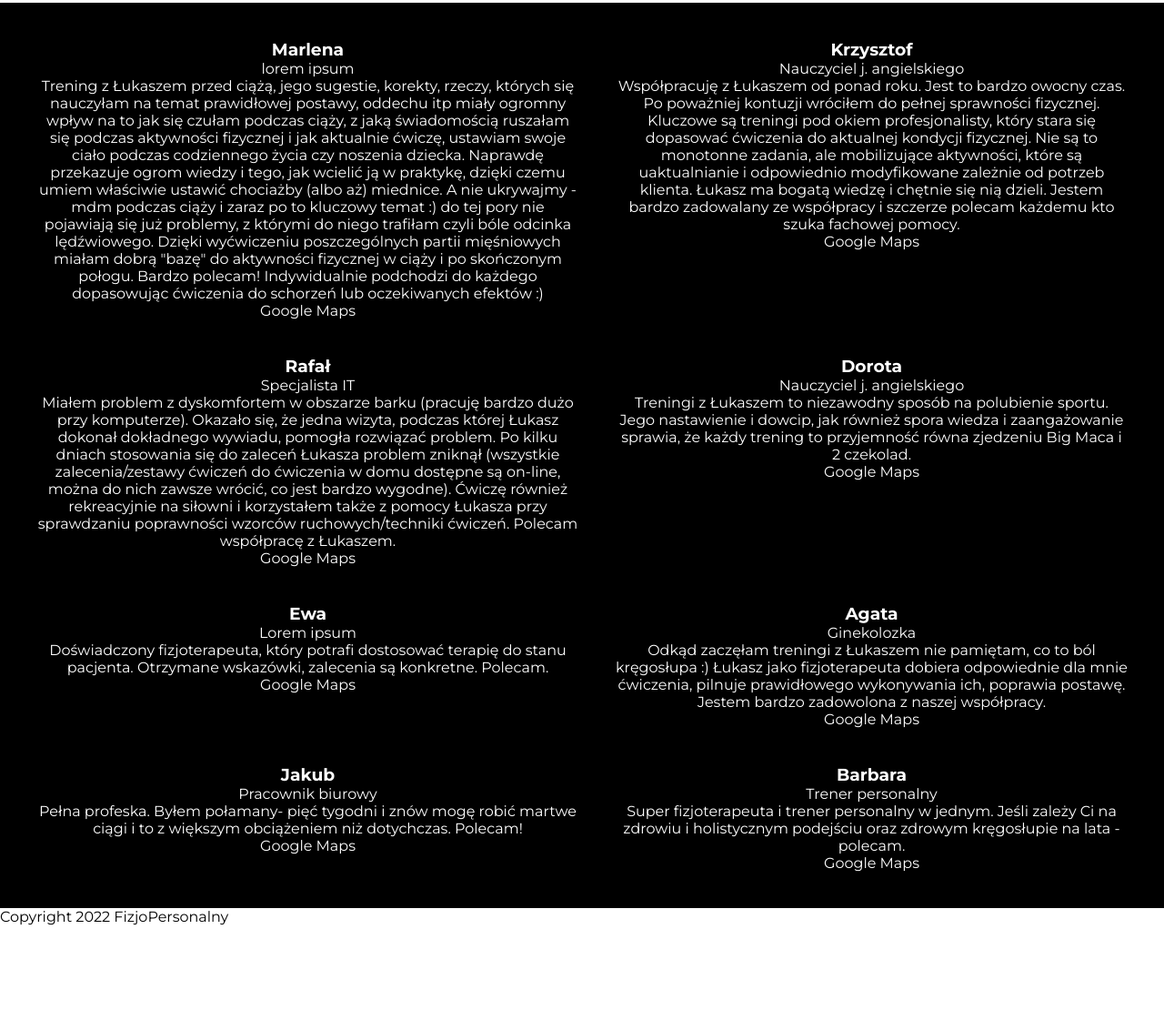
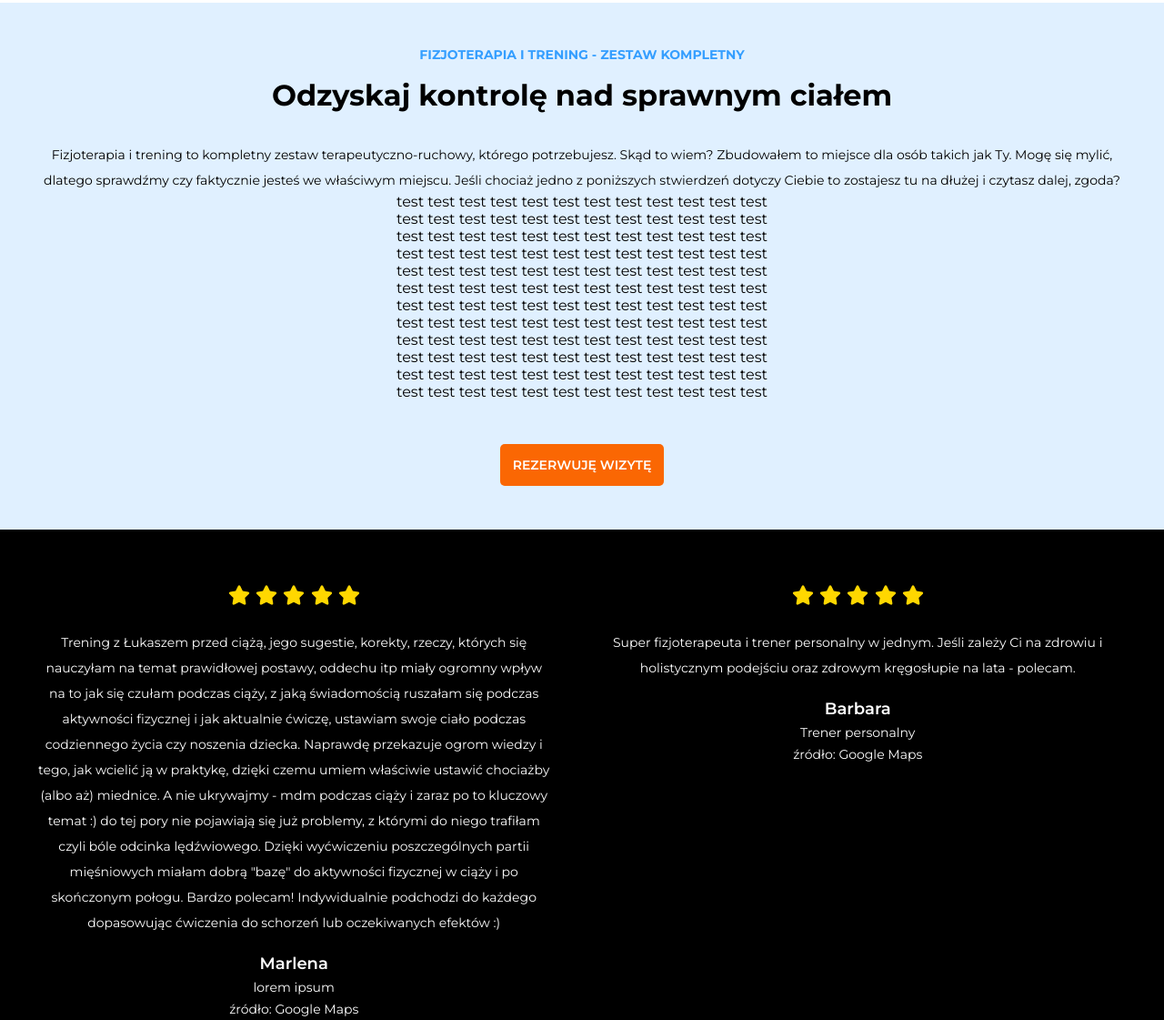
Before and after one commit to montesqieu/fizjopersonalny23, a Gatsby site: page / in a window 1280 px wide. Shown: the part 1407-2528 px from the top of the page at 91% size. Before the commit the page ends 2424 px from the top, so only its background shows below. Built offline with nearby package versions, Linux system fonts and the light colour scheme; Gatsby itself is replaced by a stand-in of ours.

Commit message:
Update index.js

```diff
--- a/src/pages/index.js
+++ b/src/pages/index.js
@@ -5,7 +5,7 @@ import Button1 from '../components/Button1'
 import Button2 from '../components/Button2'
 import { graphql, Link } from 'gatsby'
 import {
-          first_screen,
+          header_screen,
           header,
           header_info,
           header_img,
@@ -20,8 +20,15 @@ import {
           grid_box,
           grid_item,
           grid_icon,
+          value_screen,
           testimonial_screen,
-          testimonial_grid
+          testimonial_grid,
+          testimonial_item,
+          testimonial_stars,
+          testimonial_text,
+          testimonial_client,
+          testimonial_profession,
+          testimonial_source,
         }
         from '../styles/home.module.css'
 import { GiBackPain } from "@react-icons/all-files/gi/GiBackPain";
@@ -30,15 +37,38 @@ import { FaFlagCheckered } from "@react-icons/all-files/fa/FaFlagCheckered";
 import { FaRunning } from "@react-icons/all-files/fa/FaRunning";
 import { GiShrimp } from "@react-icons/all-files/gi/GiShrimp";
 import { GiStopSign } from "@react-icons/all-files/gi/GiStopSign";
+import { FaStar } from "@react-icons/all-files/fa/FaStar";
 import { GatsbyImage } from "gatsby-plugin-image"
+
+function shuffle(array) {
+  const length = array == null ? 0 : array.length;
+
+  if (!length) {
+    return [];
+  }
+
+  let index = -1;
+
+  const lastIndex = length - 1;
+  const result = [...array];
+
+  while (++index < length) {
+    const rand = index + Math.floor(Math.random() * (lastIndex - index + 1));
+    const value = result[rand];
+    result[rand] = result[index];
+    result[index] = value;
+  }
+
+  return result;
+}
 
 export default function Home({ data }) {
   console.log(data)
-  const testimonial = data.testimonials.nodes
+  const testimonial = shuffle(data.testimonial.nodes).slice(0, 4);
 
   return (
     <Layout>
-      <div className={first_screen}>
+      <div className={header_screen}>
           <Navbar />
         <div className={header}>
           <div className={header_img}>
@@ -90,16 +120,57 @@ export default function Home({ data }) {
           <Button1 />
         </div>
       </div>
+      <div className={value_screen}>
+        <h2 className={section_header}>Fizjoterapia i trening - zestaw kompletny</h2>
+        <div className={section_subheader}>Odzyskaj kontrolę nad sprawnym ciałem</div>
+        <p className={section_paragraph}>Fizjoterapia i trening to kompletny zestaw terapeutyczno-ruchowy, którego potrzebujesz. Skąd to wiem? Zbudowałem to miejsce dla osób takich jak Ty. Mogę się mylić, dlatego sprawdźmy czy faktycznie jesteś we właściwym miejscu. Jeśli chociaż jedno z poniższych stwierdzeń dotyczy Ciebie to zostajesz tu na dłużej i czytasz dalej, zgoda?</p>
+        <div>test test test test test test test test test test test test </div>
+        <div>test test test test test test test test test test test test </div>
+        <div>test test test test test test test test test test test test </div>
+        <div>test test test test test test test test test test test test </div>
+        <div>test test test test test test test test test test test test </div>
+        <div>test test test test test test test test test test test test </div>
+        <div>test test test test test test test test test test test test </div>
+        <div>test test test test test test test test test test test test </div>
+        <div>test test test test test test test test test test test test </div>
+        <div>test test test test test test test test test test test test </div>
+        <div>test test test test test test test test test test test test </div>
+        <div>test test test test test test test test test test test test </div>
+        <div className={btn}>
+          <Button1 />
+        </div>
+      </div>
       <div className={testimonial_screen}>
         <div className={testimonial_grid}>
           {testimonial.map(testimonial => (
-            <div>
-              <h3>{testimonial.frontmatter.client}</h3>
-              <p>{testimonial.frontmatter.profession}</p>
-              <p>{testimonial.frontmatter.opinion}</p>
-              <p>{testimonial.frontmatter.source}</p>
+            <div className={testimonial_item}>
+              <div className={testimonial_stars}><FaStar /> <FaStar /> <FaStar /> <FaStar /> <FaStar /></div>
+              <div className={testimonial_text}>{testimonial.frontmatter.opinion}</div>
+              <div className={testimonial_client}>{testimonial.frontmatter.client}</div>
+              <div className={testimonial_profession}>{testimonial.frontmatter.profession}</div>
+              <div className={testimonial_source}>źródło: {testimonial.frontmatter.source}</div>
             </div>
             ))}
+        </div>
+      </div>
+      <div className={value_screen}>
+        <h2 className={section_header}>Fizjoterapia i trening - zestaw kompletny</h2>
+        <div className={section_subheader}>Odzyskaj kontrolę nad sprawnym ciałem</div>
+        <p className={section_paragraph}>Fizjoterapia i trening to kompletny zestaw terapeutyczno-ruchowy, którego potrzebujesz. Skąd to wiem? Zbudowałem to miejsce dla osób takich jak Ty. Mogę się mylić, dlatego sprawdźmy czy faktycznie jesteś we właściwym miejscu. Jeśli chociaż jedno z poniższych stwierdzeń dotyczy Ciebie to zostajesz tu na dłużej i czytasz dalej, zgoda?</p>
+        <div>test test test test test test test test test test test test </div>
+        <div>test test test test test test test test test test test test </div>
+        <div>test test test test test test test test test test test test </div>
+        <div>test test test test test test test test test test test test </div>
+        <div>test test test test test test test test test test test test </div>
+        <div>test test test test test test test test test test test test </div>
+        <div>test test test test test test test test test test test test </div>
+        <div>test test test test test test test test test test test test </div>
+        <div>test test test test test test test test test test test test </div>
+        <div>test test test test test test test test test test test test </div>
+        <div>test test test test test test test test test test test test </div>
+        <div>test test test test test test test test test test test test </div>
+        <div className={btn}>
+          <Button1 />
         </div>
       </div>
     </Layout>
@@ -113,7 +184,7 @@ query Home {
       gatsbyImageData(layout: FULL_WIDTH)
     }
   }
-  testimonials: allMarkdownRemark(filter: {fileAbsolutePath: {regex: "/(testimonials)/"}}) {
+  testimonial: allMarkdownRemark(filter: {fileAbsolutePath: {regex: "/(testimonials)/"}}) {
     nodes {
       frontmatter {
         client
```
